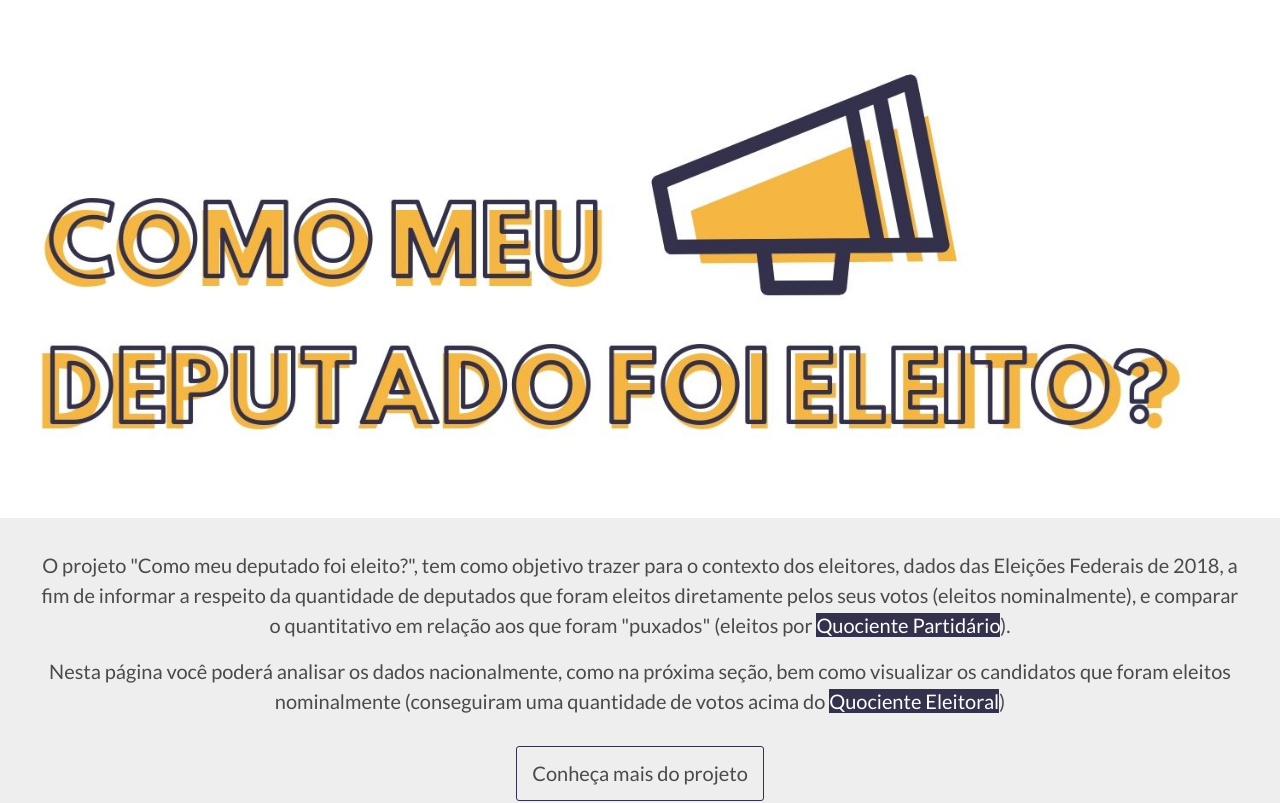
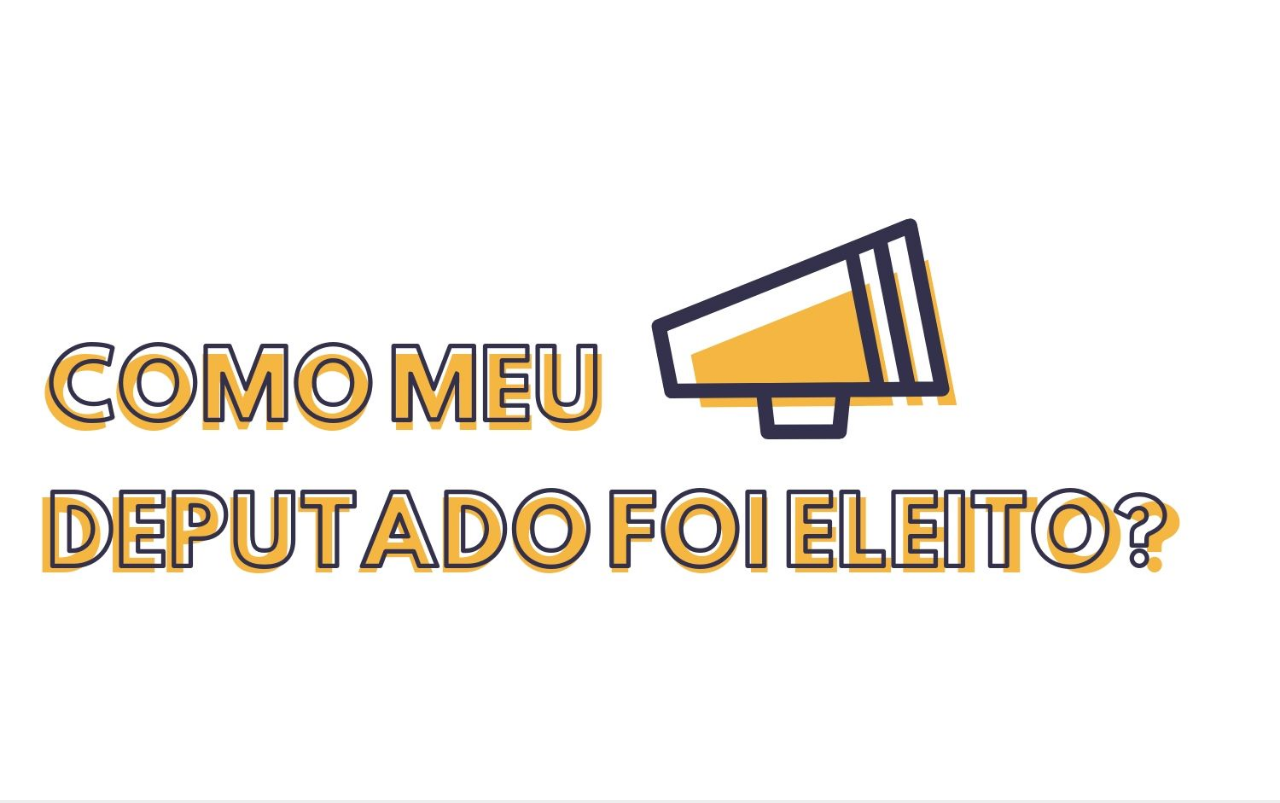
Before and after one commit to legislativo-br/legislativo-br.github.io, a React (Create React App) app: page / in a window 1280 px wide. Shown: the top 803 px of the page. Built offline with nearby package versions, Linux system fonts and the light colour scheme.

Commit message:
Banner: use CSS to select image

```diff
--- a/src/components/Banner.js
+++ b/src/components/Banner.js
@@ -5,20 +5,19 @@ import MobileLogo from '../assets/images/mobile-banner.jpg';
 
 const BannerContainer = styled.div`
   width: 100%;
+  min-height: 100vh;
   display: block;
   background-color: white;
+  background-size: contain;
+  background-repeat: no-repeat;
+  background-position: center;
+  background-image: url(${DesktopLogo});
+
+  @media screen and (max-width: 768px) {
+    background-image: url(${MobileLogo});
+  }
 `;
 
-const isDesktop = width => width > 768;
+const Banner = () => (<BannerContainer />)
 
-export default function Banner () {
-  const viewportWidth = window.innerWidth;
-  return (
-    <BannerContainer>
-      <img
-        src={isDesktop(viewportWidth) ? DesktopLogo : MobileLogo}
-        alt=""
-      />
-    </BannerContainer>
-  )
-}
+export default Banner;
```
